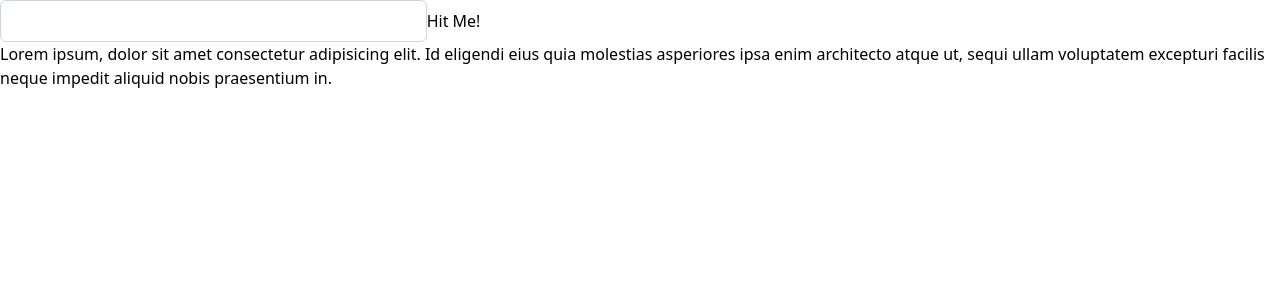
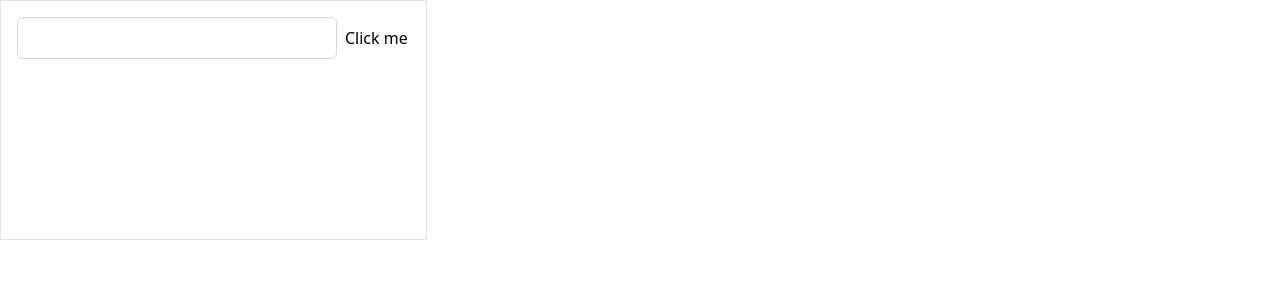
Before and after one commit to shivam-kumar-azodha/react-chat-app, a React (Vite) app: page / in a window 1280 px wide. Shown: the top 300 px of the page. Built offline with nearby package versions, Linux system fonts and the light colour scheme.

Commit message:
feat: emoji feature

```diff
--- a/src/App.tsx
+++ b/src/App.tsx
@@ -1,40 +1,12 @@
-import React, { useState, useRef } from "react";
-import EmojiPicker from "./EmojiPicker";
+import EmojiPickerExample from "./components/emoji-picker-example";
 
 const App: React.FC = () => {
-  const [showEmojiPicker, setShowEmojiPicker] = useState(false);
-  const [inputStr, setInputStr] = useState("");
-  const inputRef = useRef<HTMLInputElement>(null);
-
-  // Function to handle input change
-  const handleInputChange = (e: React.ChangeEvent<HTMLInputElement>) => {
-    setInputStr(e.target.value);
-  };
-
   return (
-    <>
-      <input
-        ref={inputRef}
-        value={inputStr}
-        onChange={handleInputChange}
-        className="border border-gray-300 rounded-md p-2 w-1/3"
-      />
-      <button onClick={() => setShowEmojiPicker(!showEmojiPicker)}>
-        Hit Me!
-      </button>
-      <div className="z-10 absolute">
-        <EmojiPicker
-          open={showEmojiPicker}
-          isForInputBox={{ inputRef, setInputValue: setInputStr }}
-        />
+    <div className="grid grid-cols-3">
+      <div className="border min-h-60 p-4">
+        <EmojiPickerExample />
       </div>
-      <p>
-        Lorem ipsum, dolor sit amet consectetur adipisicing elit. Id eligendi
-        eius quia molestias asperiores ipsa enim architecto atque ut, sequi
-        ullam voluptatem excepturi facilis neque impedit aliquid nobis
-        praesentium in.
-      </p>
-    </>
+    </div>
   );
 };
 
--- a/src/EmojiPicker/EmojiPicker.tsx
+++ b/src/EmojiPicker/EmojiPicker.tsx
@@ -12,6 +12,8 @@ import {
 
 const EmojiPicker: React.FC<IEmojiPickerProps> = ({
   open,
+  height = "100%",
+  width = "100%",
   emojiStyle = EmojiStyle.NATIVE,
   theme = EmojiTheme.LIGHT,
   autoFocusSearch = false,
@@ -23,9 +25,9 @@ const EmojiPicker: React.FC<IEmojiPickerProps> = ({
   isForReactions,
   ...restProps
 }) => {
-  const { inputRef, setInputValue } = isForInputBox || {};
+  const inputRef = isForInputBox?.inputRef;
+  const setInputValue = isForInputBox?.setInputValue;
 
-  // DONT CHANGE ANYTHING IN THIS FUNCTION
   const insertEmojiToInput = useCallback(
     (emojiObject: EmojiClickData) => {
       if (inputRef?.current) {
@@ -63,9 +65,15 @@ const EmojiPicker: React.FC<IEmojiPickerProps> = ({
     [inputRef, setInputValue]
   );
 
+  const onEmojiClickHandler = isForInputBox
+    ? insertEmojiToInput
+    : isForReactions?.onEmojiClick;
+
   return (
     <EmojiPickerLib
       open={open}
+      height={height}
+      width={width}
       emojiStyle={emojiStyle}
       theme={theme as unknown as LibEmojiTheme}
       suggestedEmojisMode={suggestedEmojisMode}
@@ -73,11 +81,13 @@ const EmojiPicker: React.FC<IEmojiPickerProps> = ({
       searchPlaceholder={searchPlaceholder}
       skinTonesDisabled={skinTonesDisabled}
       searchDisabled={searchDisabled}
-      onEmojiClick={
-        isForInputBox ? insertEmojiToInput : isForReactions?.onEmojiClick
-      }
+      onEmojiClick={onEmojiClickHandler}
       reactionsDefaultOpen={!!isForReactions}
       allowExpandReactions={isForReactions?.allowExpandReactions}
+      {...(isForReactions?.reactions
+        ? { reactions: isForReactions.reactions }
+        : {})}
+      previewConfig={{ showPreview: false }}
       lazyLoadEmojis
       {...restProps}
     />
--- a/src/EmojiPicker/EmojiPicker.types.ts
+++ b/src/EmojiPicker/EmojiPicker.types.ts
@@ -21,6 +21,8 @@ export enum EmojiTheme {
 
 export interface IEmojiPickerProps {
   open: boolean;
+  height?: string | number;
+  width?: string | number;
   emojiStyle?: EmojiStyle;
   theme?: EmojiTheme;
   autoFocusSearch?: boolean;
@@ -38,5 +40,6 @@ export interface IEmojiPickerProps {
   isForReactions?: {
     onEmojiClick: (emoji: EmojiClickData, event: MouseEvent) => void;
     allowExpandReactions?: boolean;
+    reactions?: string[];
   };
 }
--- /dev/null
+++ b/src/components/emoji-picker-example.tsx
@@ -0,0 +1,49 @@
+import React, { useRef, useState } from "react";
+import EmojiPicker from "../EmojiPicker";
+
+const EmojiPickerExample = () => {
+  const [showEmojiPicker, setShowEmojiPicker] = useState(false);
+  const [inputValue, setInputValue] = useState("");
+  const inputRef = useRef<HTMLInputElement>(null);
+
+  // Function to handle input change
+  const handleInputChange = (e: React.ChangeEvent<HTMLInputElement>) => {
+    setInputValue(e.target.value);
+  };
+
+  return (
+    <>
+      <input
+        ref={inputRef}
+        value={inputValue}
+        onChange={handleInputChange}
+        className="border border-gray-300 rounded-md w-80 p-2 mr-2"
+      />
+      <button onClick={() => setShowEmojiPicker(!showEmojiPicker)}>
+        Click me
+      </button>
+      <div className="z-10 absolute h-96 w-96">
+        <EmojiPicker
+          open={showEmojiPicker}
+          isForInputBox={{ inputRef, setInputValue }}
+        />
+        {/* <EmojiPicker
+          open={showEmojiPicker}
+          isForReactions={{
+            onEmojiClick: () => {},
+            reactions: ["1f600", "1f601", "1f602", "1f603", "1f604"],
+          }}
+        />
+        <EmojiPicker
+          open={showEmojiPicker}
+          isForReactions={{
+            onEmojiClick: () => {},
+            allowExpandReactions: true,
+          }}
+        /> */}
+      </div>
+    </>
+  );
+};
+
+export default EmojiPickerExample;
```
